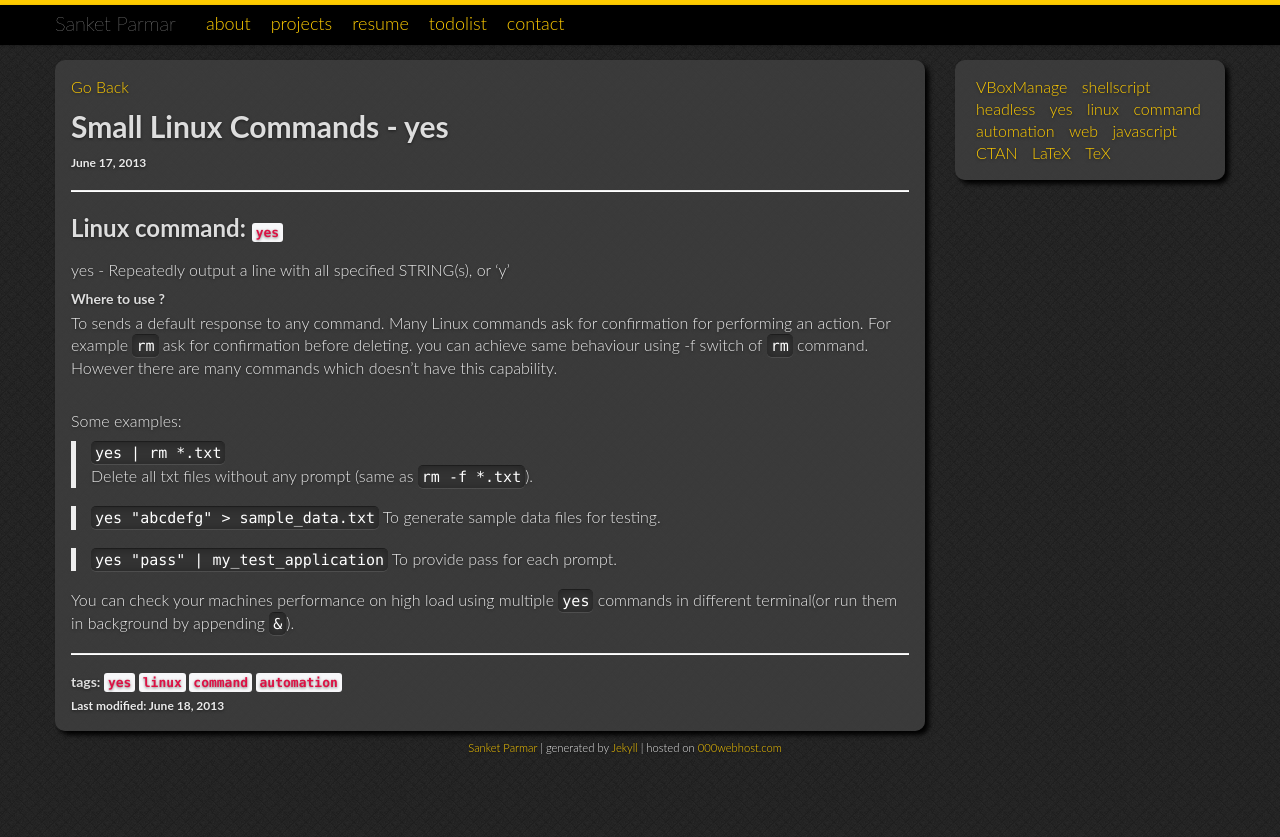
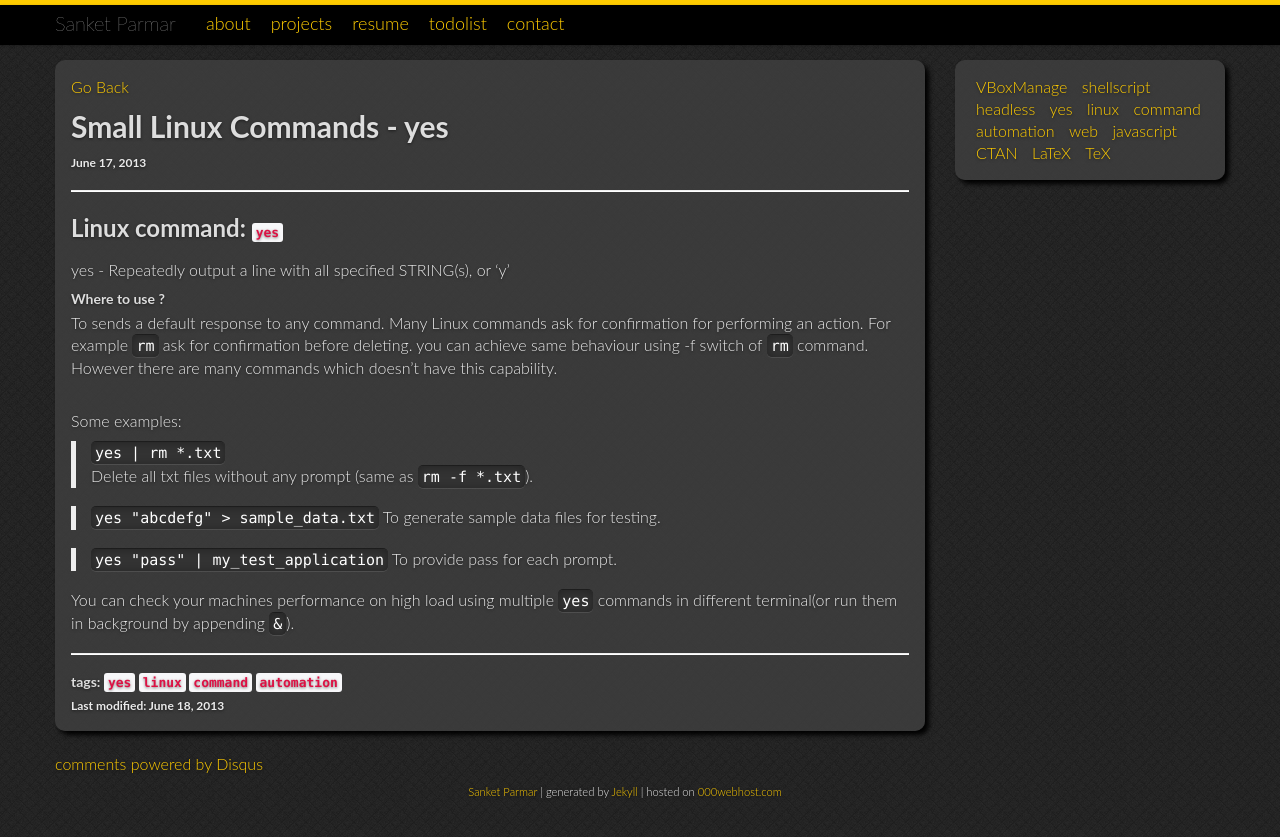
Before and after one commit to sanketparmar/sanketparmar.in, a Jekyll site: the page built from _posts/2013-06-17-Small-Linux-Command-yes.markdown, in a window 1280 px wide. Shown: the top 837 px of the page. Built offline with Jekyll 4.4.1, drawn with Linux system fonts in a browser that asks for light colours; comment, search, counter and statistics services are not loaded; some of the changed lines change nothing that is shown.

Commit message:
Added disquc comments

```diff
--- a/_layouts/post.html
+++ b/_layouts/post.html
@@ -19,3 +19,18 @@
 <h5>Last modified: {{page.last_changed | date: "%B %d, %Y"}}</h5>
 {{ endif }}
 </div>
+</br>
+<div id="disqus_thread"></div>
+    <script type="text/javascript">
+        /* * * CONFIGURATION VARIABLES: EDIT BEFORE PASTING INTO YOUR WEBPAGE * * */
+        var disqus_shortname = 'sanketparmar'; // required: replace example with your forum shortname
+
+        /* * * DON'T EDIT BELOW THIS LINE * * */
+        (function() {
+            var dsq = document.createElement('script'); dsq.type = 'text/javascript'; dsq.async = true;
+            dsq.src = '//' + disqus_shortname + '.disqus.com/embed.js';
+            (document.getElementsByTagName('head')[0] || document.getElementsByTagName('body')[0]).appendChild(dsq);
+        })();
+    </script>
+    <noscript>Please enable JavaScript to view the <a href="http://disqus.com/?ref_noscript">comments powered by Disqus.</a></noscript>
+    <a href="http://disqus.com" class="dsq-brlink">comments powered by <span class="logo-disqus">Disqus</span></a>
```
